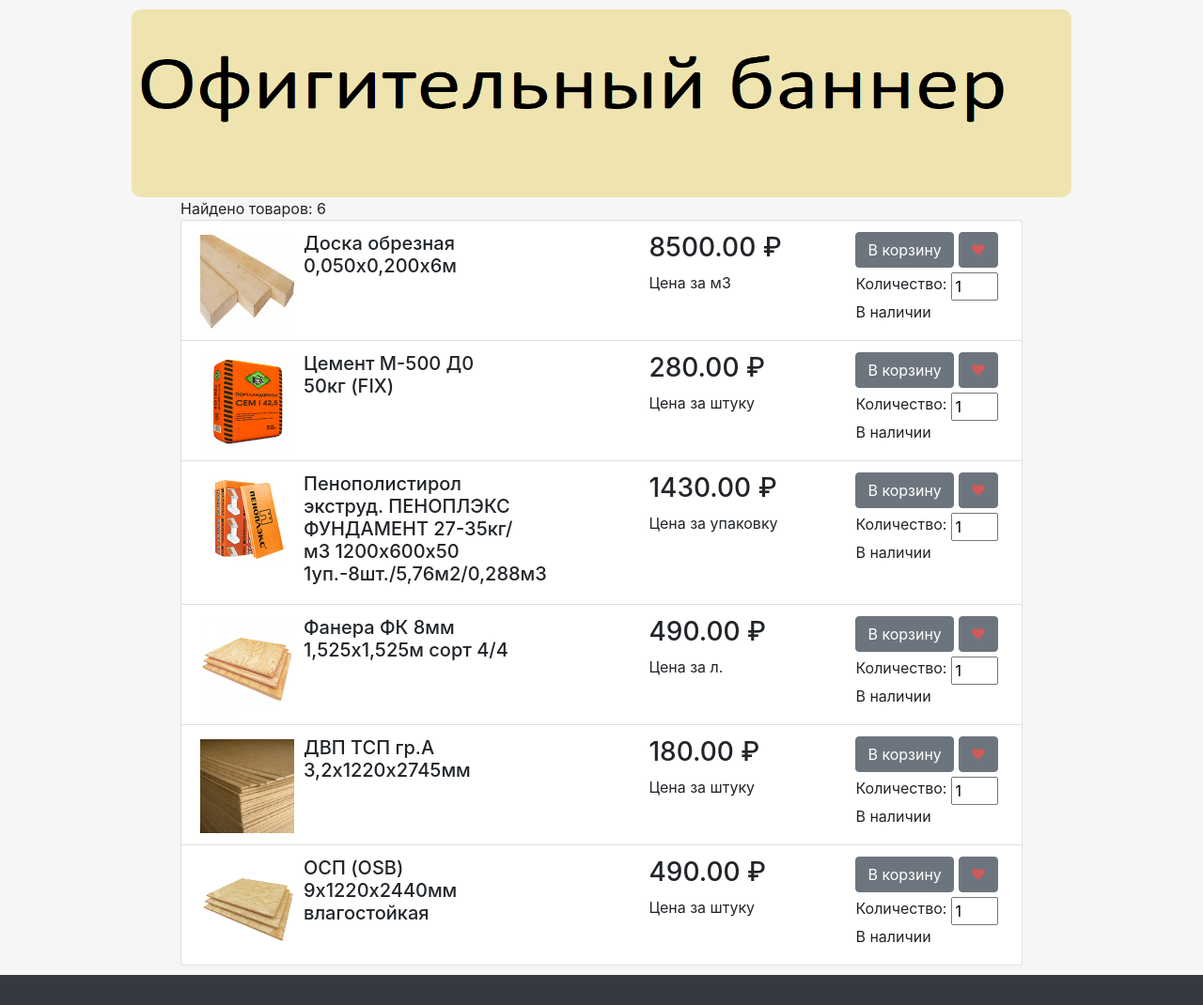
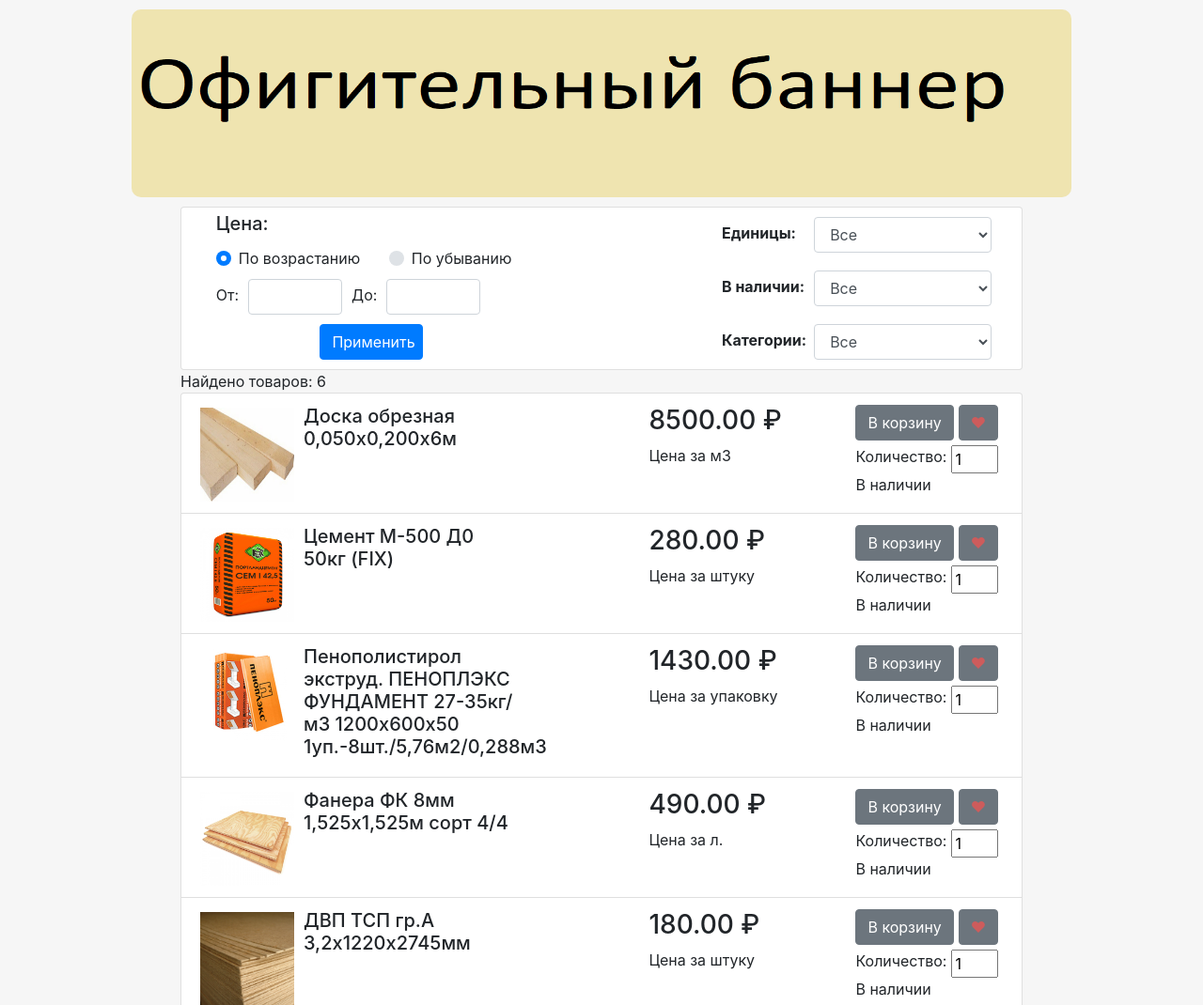
Before and after one commit to StepanSamsonov/Shop, a Django app: page /search in a window 1280 px wide. Shown: the part 110-1180 px from the top of the page at 94% size. Run offline with Django 3.2, Linux system fonts and the light colour scheme; data comes from the database, SQL or seed files in the repository; some libraries are stand-ins or nearby versions.

Commit message:
Added filter

```diff
--- a/Shop/settings.py
+++ b/Shop/settings.py
@@ -41,6 +41,7 @@
     'product',
     'order',
     'nav',
+    'filters',
 ]
 
 MIDDLEWARE = [
--- /dev/null
+++ b/filters/templatetags/categ_items.py
@@ -0,0 +1,12 @@
+from django import template
+from product.models import *
+
+
+register = template.Library()
+
+
+@register.inclusion_tag('categ_items.html', takes_context=True)
+def categ_items(context):
+    items = Category.objects.all()
+    res = [elem.name for elem in items]
+    return {'cat_items': res}
--- /dev/null
+++ b/filters/templatetags/per_some.py
@@ -0,0 +1,12 @@
+from django import template
+from product.models import *
+
+
+register = template.Library()
+
+
+@register.inclusion_tag('per_some_elems.html', takes_context=True)
+def per_some_elems(context):
+    items = PricePerSome.objects.all()
+    res = ['За ' + elem.name for elem in items]
+    return {'per_some_items': res}
--- a/static/css/base.css
+++ b/static/css/base.css
@@ -268,3 +268,97 @@
     width: 50px;
     margin-left: 5px;
 }
+
+/*filter*/
+#filter-form {
+    width: 70%;
+    margin: auto;
+    margin-top: 10px;
+}
+#filter-form-cont {
+    display: flex;
+    flex-direction: row;
+    justify-content: space-between;
+}
+#filter-bottom-elems {
+    display: flex;
+    flex-direction: row;
+    justify-content: space-between;
+}
+#filter-top-elems {
+    display: flex;
+    flex-direction: column;
+    margin-bottom: 10px;
+}
+#filter-top-elems h5 {
+    margin-top: 5px;
+}
+#filter-top-top-elems {
+    display: flex;
+    flex-direction: column;
+    justify-content: flex-start;
+}
+.filter-price-cont {
+    display: flex;
+    flex-direction: row;
+    justify-content: flex-start;
+}
+#filter-top-left-elem {
+    display: flex;
+    flex-direction: row;
+    justify-content: flex-start;
+    margin-left: 10%;
+    margin-top: 5px;
+}
+#filter-top-left-elem label {
+    margin-right: 10px;
+    width: 150px;
+}
+#filter-top-right-elem {
+    display: flex;
+    flex-direction: row;
+    justify-content: flex-start;
+    margin-left: 10%;
+    margin-top: 10px;
+}
+#filter-top-right-elem input {
+    width: 100px;
+    margin-right: 10px;
+}
+#filter-top-right-elem label {
+    margin-right: 10px;
+    margin-top: 5px;
+}
+#filter-top-elems h5 {
+    margin-left: 10%;
+}
+#filter-bottom-elems {
+    display: flex;
+    flex-direction: column;
+    margin-top: 10px;
+}
+.filter-bottom-elem {
+    display: flex;
+    flex-direction: row;
+    justify-content: flex-start;
+    margin-bottom: 10px;
+    margin-right: 10%;
+}
+.filter-bottom-elem label {
+    margin-top: 5px;
+    margin-right: 5px;
+    width: 100px;
+    font-weight: bold;
+}
+.filter-bottom-elem select {
+    width: 70%;
+}
+#filter-apply-btn {
+    width: 110px;
+    margin-left: 10%;
+    margin-top: 10px;
+}
+#filter-btn-cont {
+    display: flex;
+    justify-content: center;
+}
--- /dev/null
+++ b/templates/categ_items.html
@@ -0,0 +1,3 @@
+{% for elem in cat_items %}
+  <option>{{ elem }}</option>
+{% endfor %}
--- a/templates/category.html
+++ b/templates/category.html
@@ -2,6 +2,7 @@
 {% load static %}
 
 {% block content %}
+  {% include 'filters.html' %}
   <div id="cat-container">
     <h2>{{ cat_name }}</h2>
     <div>Найдено товаров: {{ len_prods }}</div>
--- /dev/null
+++ b/templates/filters.html
@@ -0,0 +1,65 @@
+{% load per_some %}
+{% load categ_items %}
+
+<form id="filter-form">
+  <div class="card">
+    <div id="filter-form-cont">
+      <div id="filter-top-elems">
+        <h5>Цена:</h5>
+        <div id="filter-top-top-elems">
+          <div id="filter-top-left-elem">
+            <div class="custom-control custom-radio">
+              <input type="radio" id="customRadio1" name="customRadio" class="custom-control-input" checked>
+              <label class="custom-control-label" for="customRadio1">По возрастанию</label>
+            </div>
+            <div class="custom-control custom-radio">
+              <input type="radio" id="customRadio2" name="customRadio" class="custom-control-input">
+              <label class="custom-control-label" for="customRadio2">По убыванию</label>
+            </div>
+          </div>
+
+          <div id="filter-top-right-elem">
+            <div class="filter-price-cont">
+              <label for="from-price-input">От:</label>
+              <input class="form-control" id="from-price-input" type="number" name="from_price" value="{{ from_price }}">
+            </div>
+            <div class="filter-price-cont">
+              <label for="to-price-input">До:</label>
+              <input class="form-control" id="to-price-input" type="number" name="to_price" value="{{ to_price }}">
+            </div>
+          </div>
+        </div>
+        <div id="filter-btn-cont">
+          <input class="btn btn-primary" type="submit" value="Применить" id="filter-apply-btn">
+        </div>
+      </div>
+
+      <div id="filter-bottom-elems">
+        <div class="filter-bottom-elem">
+          <label for="per-some-select">Единицы:</label>
+          <select id="per-some-select" class="form-control">
+            <option selected>Все</option>
+            {% per_some_elems %}
+          </select>
+        </div>
+
+        <div class="filter-bottom-elem">
+          <label for="exist-select">В наличии:</label>
+          <select id="exist-select" class="form-control">
+            <option selected>Все</option>
+            <option>Есть</option>
+            <option>Нет</option>
+          </select>
+        </div>
+
+        <div class="filter-bottom-elem">
+          <label for="category-select">Категории:</label>
+          <select id="category-select" class="form-control">
+            <option selected>Все</option>
+            {% categ_items %}
+          </select>
+        </div>
+      </div>
+    </div>
+  </div>
+</form>
--- /dev/null
+++ b/templates/per_some_elems.html
@@ -0,0 +1,3 @@
+{% for elem in per_some_items %}
+  <option>{{ elem }}</option>
+{% endfor %}
--- a/templates/search.html
+++ b/templates/search.html
@@ -2,6 +2,7 @@
 {% load static %}
 
 {% block content %}
+  {% include 'filters.html' %}
   <div id="cat-container">
     <div>Найдено товаров: {{ len_prods }}</div>
     <ul class="list-group">
```
Also changed, not shown: filters/__init__.py (added), filters/templatetags/__init__.py (added).
